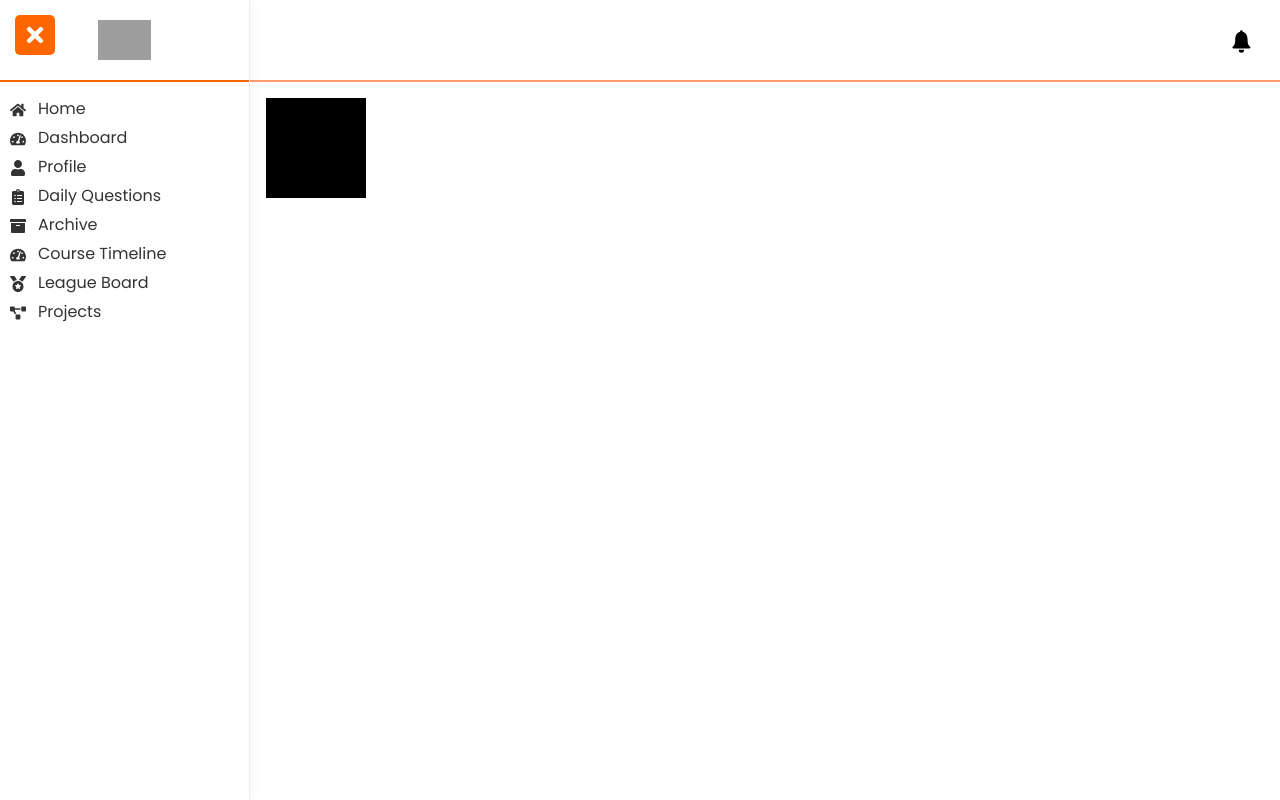
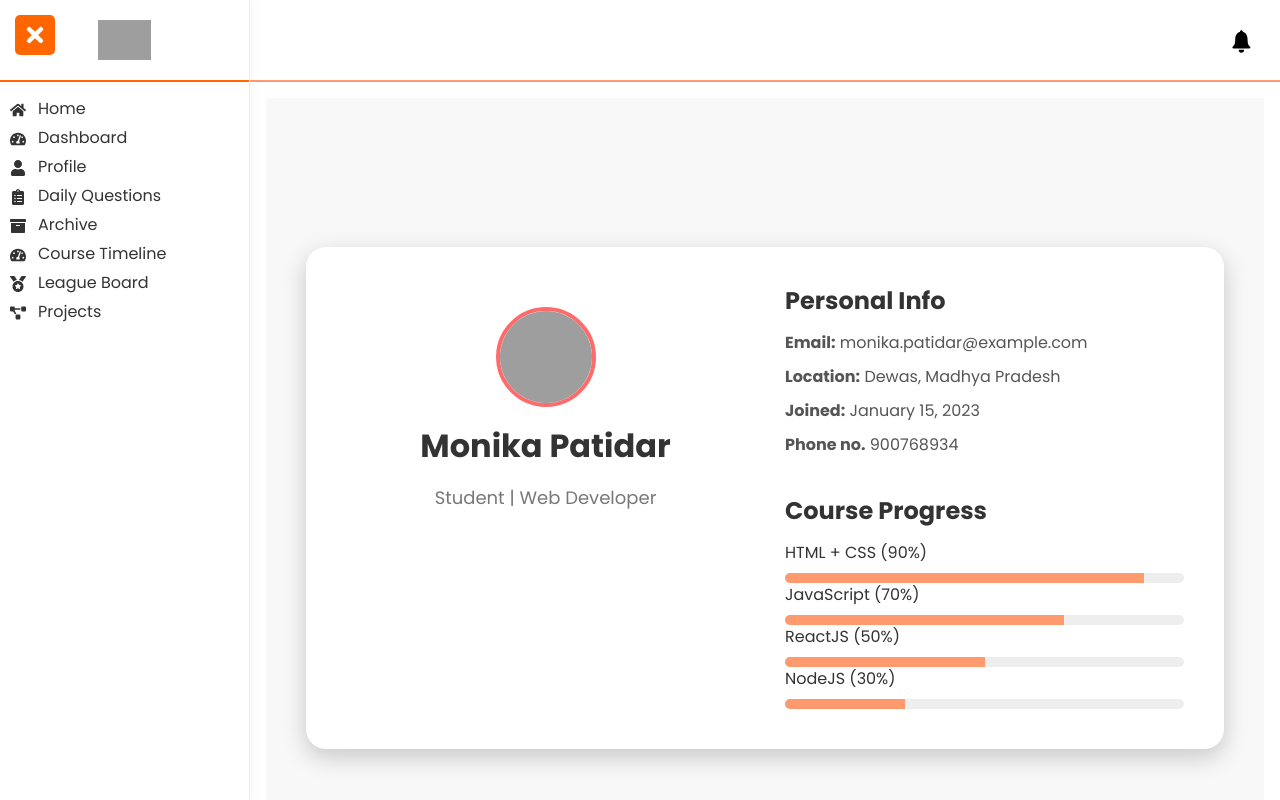
Before and after one commit to krishnay22/CodingSharks_redesign, a React (Create React App) app in the folder codings/frontend/: page /dashboard/Profile in a window 1280 px wide. Built offline with nearby package versions, Linux system fonts and the light colour scheme; grey boxes are pictures that could not be loaded.

Commit message:
profile-page

```diff
--- a/codings/frontend/src/addroutes/Addroutes.js
+++ b/codings/frontend/src/addroutes/Addroutes.js
@@ -1,4 +1,4 @@
-import { BrowserRouter as Router, Routes, Route } from "react-router-dom";
+                                        import { BrowserRouter as Router, Routes, Route } from "react-router-dom";
 import Home from "../pages/landing/Home";
 import LandingLayout from "../layouts/LandingLayout";
 import DashboardLayout from "../layouts/DashboardLayout";
--- a/codings/frontend/src/pages/user/LeagueBoard.js
+++ b/codings/frontend/src/pages/user/LeagueBoard.js
@@ -1,7 +1,7 @@
 import React, { useState } from "react";
 import { motion } from "framer-motion";
 
-// ToggleButton Component
+
 const ToggleButton = ({ onChange, defaultMonthly = true, children }) => {
   const [isMonthly, setIsMonthly] = useState(defaultMonthly);
 
@@ -15,18 +15,18 @@ const ToggleButton = ({ onChange, defaultMonthly = true, children }) => {
   return (
     <div
       style={{
-        padding: "clamp(0.5rem, 2vw, 1rem)", // Responsive padding
+        padding: "clamp(0.5rem, 2vw, 1rem)",
         borderRadius: "clamp(1rem, 2vw, 1.25rem)",
         position: "relative",
         background: "#F8F8F8",
         width: "100%",
         boxSizing: "border-box",
-        maxWidth: "clamp(20rem, 90vw, 68.75rem)", // Responsive max-width (320px to 1100px)
+        maxWidth: "clamp(20rem, 90vw, 68.75rem)",
         margin: "0 auto",
         display: "flex",
         flexDirection: "column",
         alignItems: "center",
-        height: "auto", // Let height adjust to content
+        height: "auto",
       }}
     >
       <div
--- a/codings/frontend/src/pages/user/Profil.js
+++ b/codings/frontend/src/pages/user/Profil.js
@@ -1,11 +1,301 @@
 import React from "react";
+import { FaUserGraduate } from "react-icons/fa";
 
-const Profile = () => {
+const ProfilePage = () => {
+  const styles = {
+    container: {
+      display: "flex",
+      justifyContent: "center",
+      alignItems: "center",
+      minHeight: "100vh",
+      background: "#F8F8F8",
+      fontFamily: "'Poppins', sans-serif",
+      padding: "40px",
+      boxSizing: "border-box",
+    },
+    card: {
+      backgroundColor: "#fff",
+      borderRadius: "20px",
+      boxShadow: "0 8px 24px rgba(0,0,0,0.2)",
+      maxWidth: "1200px",
+      width: "100%",
+      display: "grid",
+      gridTemplateColumns: "1fr 1fr",
+      gap: "40px",
+      padding: "40px",
+      transition: "transform 0.3s",
+      "@media (max-width: 992px)": {
+        gridTemplateColumns: "1fr 1fr",
+        padding: "30px",
+        gap: "30px",
+      },
+      "@media (max-width: 768px)": {
+        gridTemplateColumns: "1fr",
+        padding: "25px",
+        gap: "25px",
+      },
+      "@media (max-width: 576px)": {
+        padding: "20px",
+        gap: "20px",
+      },
+    },
+    leftSection: {
+      display: "flex",
+      flexDirection: "column",
+      alignItems: "center",
+      textAlign: "center",
+      padding: "20px",
+      "@media (max-width: 768px)": {
+        padding: "10px",
+      },
+    },
+    rightSection: {
+      display: "flex",
+      flexDirection: "column",
+      gap: "30px",
+      "@media (max-width: 768px)": {
+        gap: "20px",
+      },
+    },
+    avatarIcon: {
+      fontSize: "100px",
+      color: "#ff6b6b",
+      marginBottom: "20px",
+      "@media (max-width: 576px)": {
+        fontSize: "80px",
+        marginBottom: "15px",
+      },
+    },
+    name: {
+      fontSize: "32px",
+      fontWeight: "700",
+      color: "#333",
+      "@media (max-width: 768px)": {
+        fontSize: "28px",
+      },
+      "@media (max-width: 576px)": {
+        fontSize: "24px",
+      },
+    },
+    bio: {
+      fontSize: "18px",
+      color: "#777",
+      marginTop: "10px",
+      "@media (max-width: 576px)": {
+        fontSize: "16px",
+      },
+    },
+    sectionTitle: {
+      fontSize: "24px",
+      fontWeight: "600",
+      color: "#333",
+      marginBottom: "15px",
+      "@media (max-width: 768px)": {
+        fontSize: "22px",
+        marginBottom: "12px",
+      },
+      "@media (max-width: 576px)": {
+        fontSize: "20px",
+        marginBottom: "10px",
+      },
+    },
+    infoItem: {
+      fontSize: "16px",
+      color: "#555",
+      marginBottom: "10px",
+      "@media (max-width: 576px)": {
+        fontSize: "14px",
+        marginBottom: "8px",
+      },
+    },
+    progressBarContainer: {
+      backgroundColor: "#eee",
+      borderRadius: "10px",
+      overflow: "hidden",
+      height: "10px",
+      width: "100%",
+    },
+    progressBar: (width) => ({
+      height: "100%",
+      width: `${width}%`,
+      backgroundColor: "#FF996E",
+      transition: "width 0.5s ease-in-out",
+    }),
+    courseText: {
+      fontSize: "16px",
+      color: "#333",
+      marginBottom: "8px",
+      "@media (max-width: 576px)": {
+        fontSize: "14px",
+        marginBottom: "6px",
+      },
+    },
+    skillsList: {
+      display: "flex",
+      flexWrap: "wrap",
+      gap: "10px",
+      listStyle: "none",
+      padding: 0,
+      margin: 0,
+    },
+    skillItem: {
+      backgroundColor: "#f1f1f1",
+      padding: "10px 15px",
+      borderRadius: "10px",
+      fontSize: "14px",
+      color: "#333",
+      transition: "all 0.3s",
+      "@media (max-width: 576px)": {
+        padding: "8px 12px",
+        fontSize: "12px",
+      },
+    },
+    avatar: {
+      width: "100px",
+      height: "100px",
+      borderRadius: "50%",
+      marginBottom: "20px",
+      objectFit: "cover",
+      border: "4px solid #ff6b6b",
+      backgroundColor: "#fff",
+      "@media (max-width: 768px)": {
+        width: "90px",
+        height: "90px",
+      },
+      "@media (max-width: 576px)": {
+        width: "80px",
+        height: "80px",
+        border: "3px solid #ff6b6b",
+      },
+    },
+  };
+
+  const studentInfo = {
+    name: "Monika Patidar",
+    bio: "Student | Web Developer",
+    joinDate: "January 15, 2023",
+    phoneno: "900768934",
+    email: "monika.patidar@example.com",
+    location: "Dewas, Madhya Pradesh",
+  };
+
+  const courses = [
+    { course: "HTML + CSS", progress: 90 },
+    { course: "JavaScript", progress: 70 },
+    { course: "ReactJS", progress: 50 },
+    { course: "NodeJS", progress: 30 },
+  ];
+
+  // Media query implementation for React inline styles
+  const useResponsiveStyles = (styles) => {
+    const [windowWidth, setWindowWidth] = React.useState(
+      typeof window !== "undefined" ? window.innerWidth : 992
+    );
+
+    React.useEffect(() => {
+      if (typeof window === "undefined") return;
+
+      const handleResize = () => {
+        setWindowWidth(window.innerWidth);
+      };
+
+      window.addEventListener("resize", handleResize);
+      return () => window.removeEventListener("resize", handleResize);
+    }, []);
+
+    const applyResponsiveStyles = (styleObj) => {
+      if (typeof styleObj !== "object" || styleObj === null) return styleObj;
+
+      const baseStyles = {};
+      const mediaQueryBreakpoints = {
+        576: {},
+        768: {},
+        992: {},
+      };
+
+      Object.entries(styleObj).forEach(([key, value]) => {
+        if (key.startsWith("@media")) {
+          const breakpointMatch = key.match(/\(max-width: (\d+)px\)/);
+          if (breakpointMatch && breakpointMatch[1]) {
+            const breakpoint = parseInt(breakpointMatch[1]);
+            if (breakpoint in mediaQueryBreakpoints) {
+              Object.assign(mediaQueryBreakpoints[breakpoint], value);
+            }
+          }
+        } else {
+          baseStyles[key] = value;
+        }
+      });
+
+      let resultStyles = { ...baseStyles };
+
+      // Apply styles based on current window width
+      if (windowWidth <= 576) {
+        resultStyles = { ...resultStyles, ...mediaQueryBreakpoints[992], ...mediaQueryBreakpoints[768], ...mediaQueryBreakpoints[576] };
+      } else if (windowWidth <= 768) {
+        resultStyles = { ...resultStyles, ...mediaQueryBreakpoints[992], ...mediaQueryBreakpoints[768] };
+      } else if (windowWidth <= 992) {
+        resultStyles = { ...resultStyles, ...mediaQueryBreakpoints[992] };
+      }
+
+      return resultStyles;
+    };
+
+    const responsiveStyles = {};
+    Object.entries(styles).forEach(([key, value]) => {
+      if (typeof value === "function") {
+        responsiveStyles[key] = value;
+      } else {
+        responsiveStyles[key] = applyResponsiveStyles(value);
+      }
+    });
+
+    return responsiveStyles;
+  };
+
+  const responsiveStyles = useResponsiveStyles(styles);
+
   return (
-    <div style={{ backgroundColor: "black", height: "100px", width: "100px" }}>
-      {/* You can put content here */}
+    <div style={responsiveStyles.container}>
+      <div style={responsiveStyles.card}>
+        {/* Left Section */}
+        <div style={responsiveStyles.leftSection}>
+          <img
+            src="https://cdn-icons-png.flaticon.com/128/64/64572.png"
+            alt="Profile Avatar"
+            style={responsiveStyles.avatar}
+          />
+          <h1 style={responsiveStyles.name}>{studentInfo.name}</h1>
+          <p style={responsiveStyles.bio}>{studentInfo.bio}</p>
+        </div>
+
+        {/* Right Section */}
+        <div style={responsiveStyles.rightSection}>
+          {/* Personal Info */}
+          <div>
+            <h2 style={responsiveStyles.sectionTitle}>Personal Info</h2>
+            <p style={responsiveStyles.infoItem}><strong>Email:</strong> {studentInfo.email}</p>
+            <p style={responsiveStyles.infoItem}><strong>Location:</strong> {studentInfo.location}</p>
+            <p style={responsiveStyles.infoItem}><strong>Joined:</strong> {studentInfo.joinDate}</p>
+            <p style={responsiveStyles.infoItem}><strong>Phone no.</strong> {studentInfo.phoneno}</p>
+          </div>
+
+          {/* Course Progress */}
+          <div>
+            <h2 style={responsiveStyles.sectionTitle}>Course Progress</h2>
+            {courses.map((item, index) => (
+              <div key={index}>
+                <p style={responsiveStyles.courseText}>{`${item.course} (${item.progress}%)`}</p>
+                <div style={responsiveStyles.progressBarContainer}>
+                  <div style={responsiveStyles.progressBar(item.progress)}></div>
+                </div>
+              </div>
+            ))}
+          </div>
+        </div>
+      </div>
     </div>
   );
 };
 
-export default Profile;
+export default ProfilePage;
```
